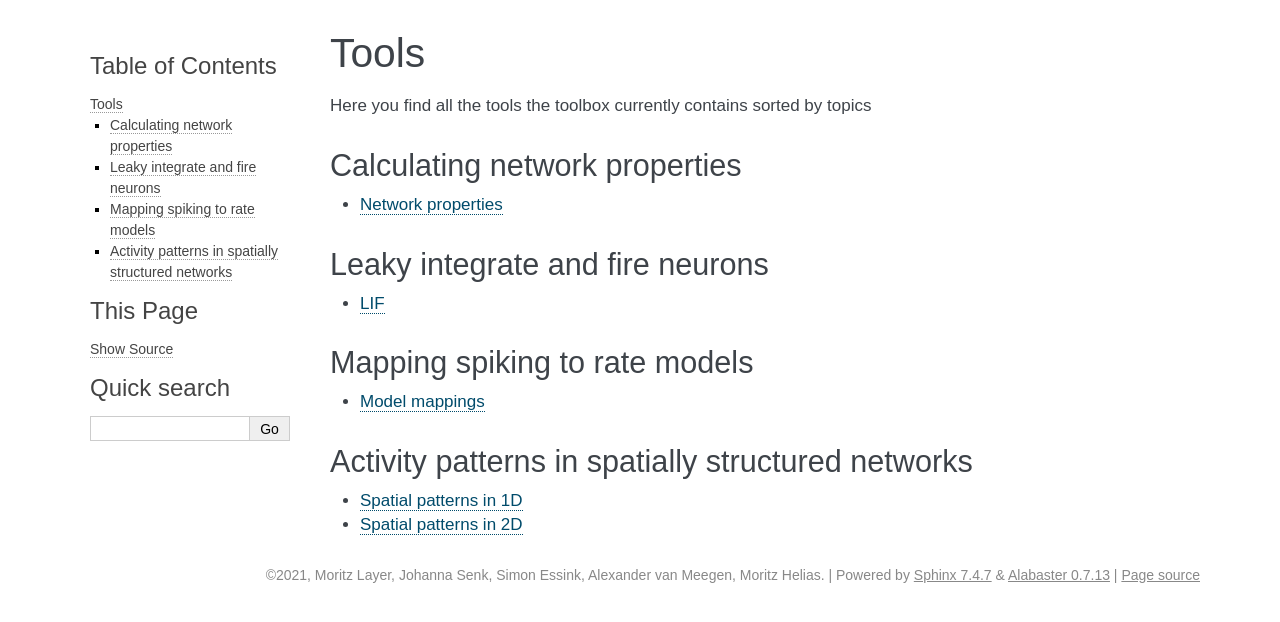
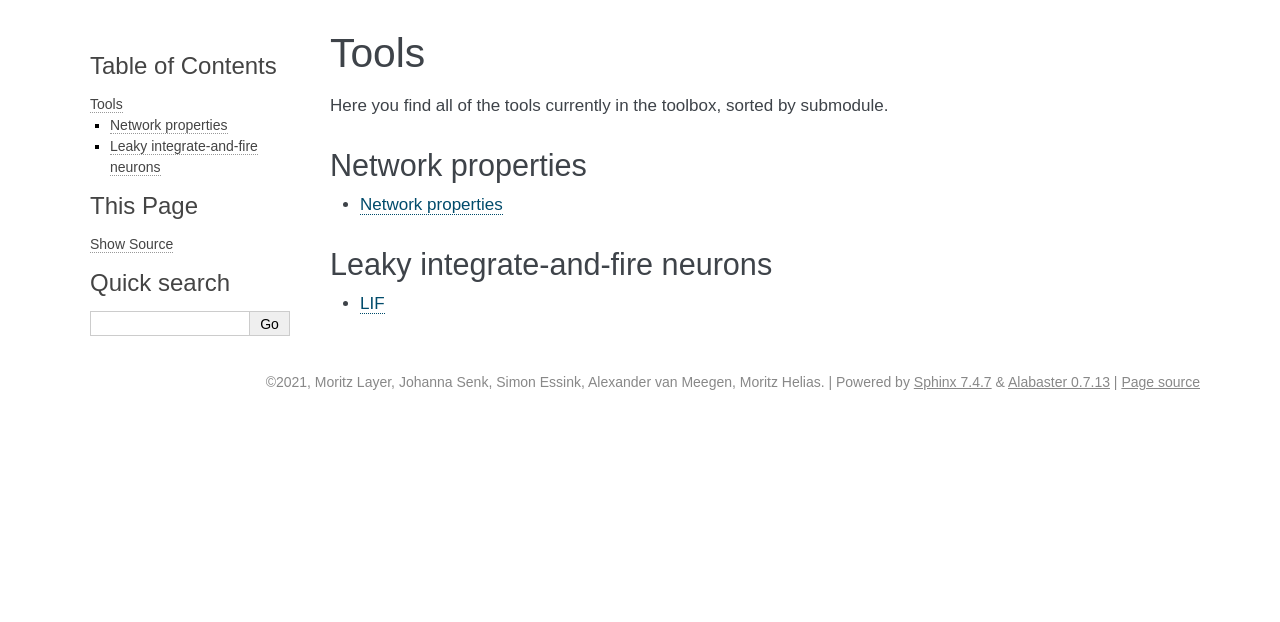
Before and after one commit to INM-6/nnmt, a Sphinx documentation site: the page built from docs/source/tools.rst, in a window 1280 px wide. Shown: the top 622 px of the page. Built offline with Sphinx 7.4.7, drawn with Linux system fonts in a browser that asks for light colours; formulas are drawn with MathJax 3; pages that are not in the unit, such as notebooks, are missing from menus.

Commit message:
Clean tools and lif description

```diff
--- a/docs/source/tools.rst
+++ b/docs/source/tools.rst
@@ -4,37 +4,22 @@
 Tools
 =====
 
-Here you find all the tools the toolbox currently contains sorted by topics
+Here you find all of the tools currently in the toolbox, sorted by submodule.
 
-Calculating network properties
-^^^^^^^^^^^^^^^^^^^^^^^^^^^^^^
+******************
+Network properties
+******************
 
 .. toctree::
    :maxdepth: 1
 
    network_properties
 
-Leaky integrate and fire neurons
-^^^^^^^^^^^^^^^^^^^^^^^^^^^^^^^^
+********************************
+Leaky integrate-and-fire neurons
+********************************
 
 .. toctree::
    :maxdepth: 1
 
    lif
-
-Mapping spiking to rate models
-^^^^^^^^^^^^^^^^^^^^^^^^^^^^^^
-
-.. toctree::
-   :maxdepth: 1
-
-   mappings
-
-Activity patterns in spatially structured networks
-^^^^^^^^^^^^^^^^^^^^^^^^^^^^^^^^^^^^^^^^^^^^^^^^^^
-
-.. toctree::
-   :maxdepth: 1
-
-   spatial_1d
-   spatial_2d
```
Also changed, not shown: docs/source/lif.rst (+19 -20 lines).
